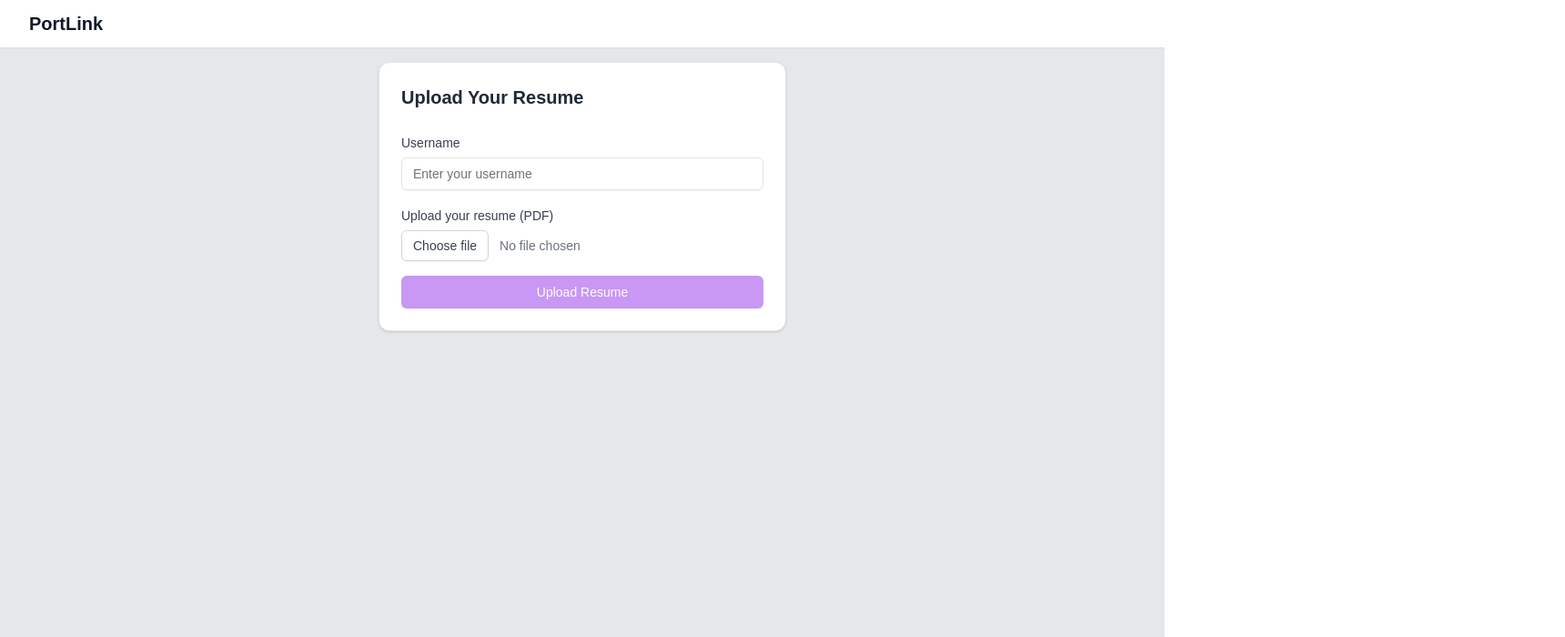
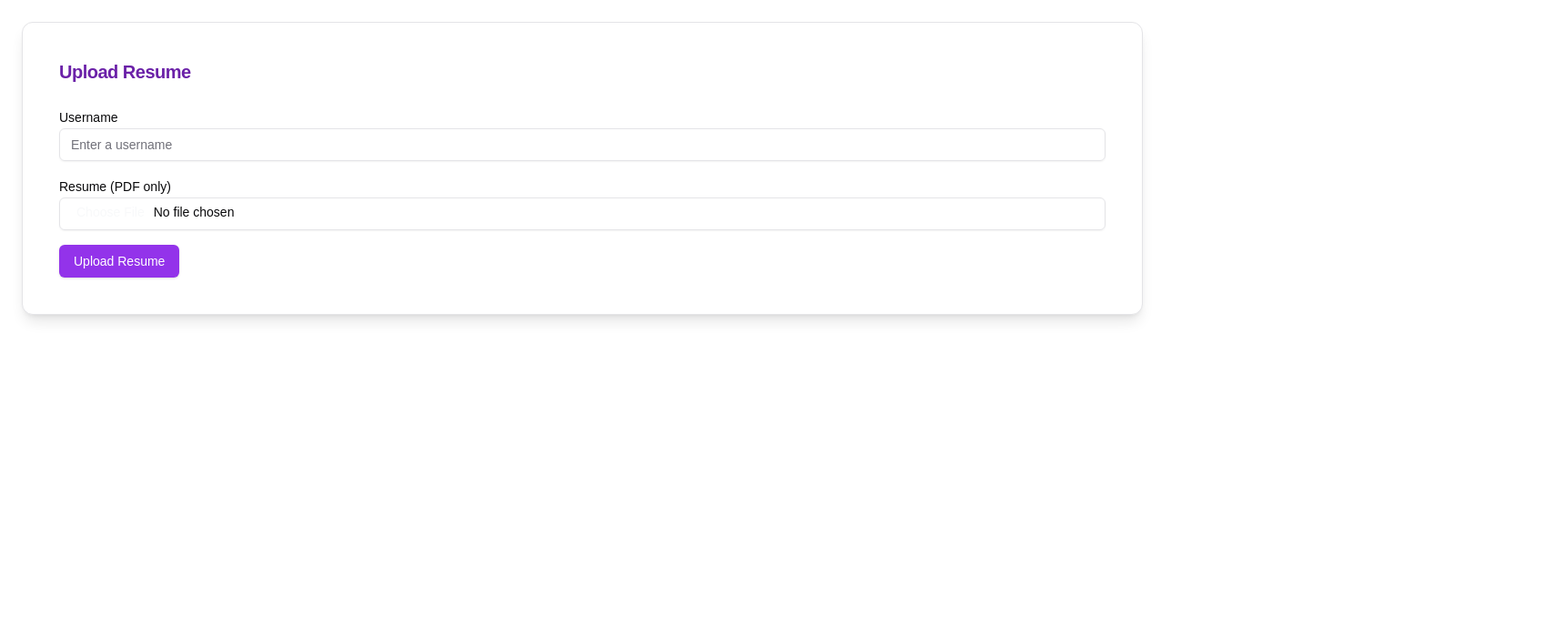
Before and after one commit to alok1929/portlink, a Next.js app: page / in a window 1280 px wide. Shown: the top 700 px of the page at 91% size, 1720 px wide, since content can reach past the window. Built offline with nearby package versions, Linux system fonts and the light colour scheme.

Commit message:
new frontend

```diff
--- a/package.json
+++ b/package.json
@@ -19,6 +19,7 @@
     "axios": "^1.7.7",
     "class-variance-authority": "^0.7.0",
     "clsx": "^2.1.1",
+    "framer-motion": "^11.9.0",
     "lucide": "^0.441.0",
     "lucide-react": "^0.441.0",
     "next": "14.2.12",
--- a/src/app/page.tsx
+++ b/src/app/page.tsx
@@ -8,27 +8,23 @@ import { Card, CardContent, CardHeader, CardTitle } from "@/components/ui/card";
 import { Avatar, AvatarFallback, AvatarImage } from "@/components/ui/avatar";
 import { Badge } from "@/components/ui/badge";
 import { ScrollArea } from "@/components/ui/scroll-area";
-import { Briefcase, Lightbulb, Github, Linkedin, Mail } from "lucide-react";
+import { Briefcase, Lightbulb, Github, Linkedin, Mail, Loader2 } from "lucide-react";
 import { toast } from "react-hot-toast";
+import { motion } from "framer-motion";
 
 interface ExtractedInfo {
   Name: string;
   Email: string;
+  LinkedIn: string;
   GitHub: string;
-  LinkedIn: string;
-  Education: string[];
   "Professional Experience": Array<{
     Role: string;
+    Duration: string;
     Description: string;
-    Duration: string;
   }>;
   Projects: Array<{
     Name: string;
     Description: string;
-  }>;
-  "Questions and Answers": Array<{
-    question: string;
-    answer: string;
   }>;
   Skills: string[];
 }
@@ -36,21 +32,10 @@ interface ExtractedInfo {
 export default function ResumeUploadPortfolio() {
   const [file, setFile] = useState<File | null>(null);
   const [username, setUsername] = useState<string>("");
-  const [isUploading, setIsUploading] = useState(false);
   const [error, setError] = useState<string | null>(null);
+  const [isUploading, setIsUploading] = useState<boolean>(false);
   const [extractedInfo, setExtractedInfo] = useState<ExtractedInfo | null>(null);
   const [publishedUrl, setPublishedUrl] = useState<string | null>(null);
-
-  const handleFileChange = (event: React.ChangeEvent<HTMLInputElement>) => {
-    if (event.target.files && event.target.files[0]) {
-      setFile(event.target.files[0]);
-      setError(null);
-    }
-  };
-
-  const handleUsernameChange = (e: React.ChangeEvent<HTMLInputElement>) => {
-    setUsername(e.target.value);
-  };
 
   const handleSubmit = async (event: React.FormEvent<HTMLFormElement>) => {
     event.preventDefault();
@@ -72,18 +57,20 @@ export default function ResumeUploadPortfolio() {
 
     try {
       const uploadResponse = await axios.post(
-        "http://localhost:5000/upload",
+        "https://portlinkpy.vercel.app/upload",
         formData,
         {
           headers: {
             "Content-Type": "multipart/form-data",
           },
+          withCredentials: true, // This is important for CORS requests with credentials
         }
       );
 
       if (uploadResponse.status === 200) {
         const fetchResponse = await axios.get(
-          `http://localhost:5000/resume/${username}`
+          `https://portlinkpy.vercel.app/resume/${username}`,
+          { withCredentials: true }
         );
         const extractedData: ExtractedInfo = fetchResponse.data.extracted_info;
         setExtractedInfo(extractedData);
@@ -92,7 +79,19 @@ export default function ResumeUploadPortfolio() {
         throw new Error("Error occurred during file upload");
       }
     } catch (err: any) {
-      const errorMessage = err.response?.data?.error || "An error occurred while processing your resume. Please try again.";
+      console.error("Error details:", err);
+      let errorMessage = "An error occurred while processing your resume. Please try again.";
+      if (err.response) {
+        errorMessage = err.response.data.error || err.response.data.message || errorMessage;
+        console.error("Response data:", err.response.data);
+        console.error("Response status:", err.response.status);
+        console.error("Response headers:", err.response.headers);
+      } else if (err.request) {
+        console.error("No response received:", err.request);
+        errorMessage = "No response received from the server. Please check your internet connection.";
+      } else {
+        console.error("Error setting up the request:", err.message);
+      }
       setError(errorMessage);
       toast.error(errorMessage);
     } finally {
@@ -101,8 +100,8 @@ export default function ResumeUploadPortfolio() {
   };
 
   const handlePublish = async () => {
-    if (!extractedInfo || !username) {
-      setError("Missing required information for publishing.");
+    if (!username) {
+      setError("Please enter a username.");
       return;
     }
 
@@ -110,23 +109,29 @@ export default function ResumeUploadPortfolio() {
     setError(null);
 
     try {
-      const vercelResponse = await axios.post(
-        "http://localhost:5000/create-vercel-project",
-        {
-          username: username,
-          extracted_info: extractedInfo,
-        }
+      const publishResponse = await axios.post(
+        `https://portlinkpy.vercel.app/publish/${username}`,
+        {},
+        { withCredentials: true }
       );
 
-      if (vercelResponse.status === 200) {
-        const { url } = vercelResponse.data;
-        setPublishedUrl(url);
-        toast.success(`Website created! Visit: ${url}`);
+      if (publishResponse.status === 200) {
+        const { published_url } = publishResponse.data;
+        setPublishedUrl(published_url);
+        toast.success("Portfolio published successfully!");
       } else {
-        throw new Error("Failed to create Vercel project");
+        throw new Error("Error occurred during portfolio publishing");
       }
     } catch (err: any) {
-      const errorMessage = err.response?.data?.error || "An error occurred while creating the Vercel project.";
+      let errorMessage = "An error occurred while publishing your portfolio.";
+      if (err.response) {
+        errorMessage = err.response.data.error || err.response.data.message || errorMessage;
+        console.error("Response data:", err.response.data);
+      } else if (err.request) {
+        errorMessage = "No response received from the server.";
+      } else {
+        errorMessage = err.message;
+      }
       setError(errorMessage);
       toast.error(errorMessage);
     } finally {
@@ -135,211 +140,164 @@ export default function ResumeUploadPortfolio() {
   };
 
   return (
-    <div className="flex h-screen bg-gray-200">
-      <div className="flex-1 flex flex-col overflow-hidden">
-        <header className="bg-white shadow-sm">
-          <div className="mx-auto py-3 sm:px-6 lg:px-8">
-            <h1 className="text-xl font-semibold text-gray-900">PortLink</h1>
-          </div>
-        </header>
-        <main className="p-4 overflow-auto">
-          {!extractedInfo ? (
-            <div className="max-w-md mx-auto">
-              <Card className="bg-white shadow">
-                <CardContent className="p-6">
-                  <h2 className="text-xl font-semibold mb-6 text-gray-800">
-                    Upload Your Resume
-                  </h2>
-                  <form onSubmit={handleSubmit} className="space-y-4">
+    <div className="container mx-auto p-6">
+      <form onSubmit={handleSubmit} className="space-y-6">
+        <Card className="shadow-lg p-4">
+          <CardHeader>
+            <CardTitle className="text-xl text-purple-800">Upload Resume</CardTitle>
+          </CardHeader>
+          <CardContent className="space-y-4">
             <div>
-                      <Label
-                        htmlFor="username"
-                        className="text-sm font-medium text-gray-700"
-                      >
-                        Username
-                      </Label>
+              <Label htmlFor="username">Username</Label>
               <Input
+                type="text"
                 id="username"
-                        type="text"
                 value={username}
-                        onChange={handleUsernameChange}
-                        className="mt-1"
-                        placeholder="Enter your username"
+                onChange={(e) => setUsername(e.target.value)}
+                placeholder="Enter a username"
               />
             </div>
             <div>
-                      <Label
-                        htmlFor="resume"
-                        className="text-sm font-medium text-gray-700"
-                      >
-                        Upload your resume (PDF)
-                      </Label>
-                      <div className="mt-1 flex items-center">
+              <Label htmlFor="file">Resume (PDF only)</Label>
               <Input
-                          id="resume"
                 type="file"
+                id="file"
                 accept=".pdf"
-                          onChange={handleFileChange}
-                          className="sr-only"
+                onChange={(e) => setFile(e.target.files ? e.target.files[0] : null)}
               />
-                        <Label
-                          htmlFor="resume"
-                          className="cursor-pointer bg-white py-2 px-3 border border-gray-300 rounded-md shadow-sm text-sm leading-4 font-medium text-gray-700 hover:bg-gray-50 focus:outline-none focus:ring-2 focus:ring-offset-2 focus:ring-indigo-500"
-                        >
-                          Choose file
-                        </Label>
-                        <span className="ml-3 text-sm text-gray-500">
-                          {file ? file.name : "No file chosen"}
-                        </span>
             </div>
-                    </div>
+            {error && <p className="text-red-600">{error}</p>}
             <Button
               type="submit"
-                      disabled={isUploading || !file || !username}
-                      className="w-full bg-purple-600 text-white hover:bg-purple-700"
+              className="bg-purple-600 text-white"
+              disabled={isUploading}
             >
-                      {isUploading ? "Uploading..." : "Upload Resume"}
+              {isUploading ? (
+                <>
+                  <Loader2 className="mr-2 h-4 w-4 animate-spin" />
+                  Uploading...
+                </>
+              ) : (
+                "Upload Resume"
+              )}
             </Button>
-                  </form>
-                  {error && <p className="mt-2 text-red-600 text-sm">{error}</p>}
           </CardContent>
         </Card>
-            </div>
-          ) : (
-            <div className="grid grid-cols-1 md:grid-cols-3 gap-4 h-full overflow-auto">
-              {/* Profile Card */}
-              <Card className="md:col-span-1 row-span-2">
-                <CardContent className="flex flex-col items-center justify-center h-full p-6">
-                  <Avatar className="w-24 h-24 mb-4">
-                    <AvatarImage
-                      src="/api/placeholder/150/150"
-                      alt="Profile"
-                    />
+      </form>
+
+      {extractedInfo && (
+        <motion.div
+          className="grid grid-cols-1 md:grid-cols-3 gap-6 mt-8"
+          initial={{ opacity: 0 }}
+          animate={{ opacity: 1 }}
+        >
+          <Card className="md:col-span-1 bg-white shadow-lg">
+            <CardHeader>
+              <CardTitle className="text-xl text-purple-800 flex items-center gap-2">
+                <Avatar className="mr-2">
+                  <AvatarImage src="/avatar.png" alt="Avatar" />
                   <AvatarFallback>{extractedInfo.Name.charAt(0)}</AvatarFallback>
                 </Avatar>
-                  <h1 className="text-3xl font-bold mb-2">
                 {extractedInfo.Name}
-                  </h1>
-                  <div className="flex space-x-4">
-                    <a
-                      href={`https://github.com/${extractedInfo.GitHub}`}
-                      target="_blank"
-                      rel="noopener noreferrer"
-                      className="text-gray-600 hover:text-gray-900"
-                    >
-                      <Github className="w-6 h-6" />
+              </CardTitle>
+            </CardHeader>
+            <CardContent className="space-y-2">
+              <p className="text-gray-600 flex items-center gap-2">
+                <Mail className="w-4 h-4" /> {extractedInfo.Email}
+              </p>
+              <p className="text-gray-600 flex items-center gap-2">
+                <Linkedin className="w-4 h-4" />{" "}
+                <a href={extractedInfo.LinkedIn} target="_blank" rel="noopener noreferrer">
+                  LinkedIn
                 </a>
-                    <a
-                      href={`https://www.linkedin.com/in/${extractedInfo.LinkedIn}`}
-                      target="_blank"
-                      rel="noopener noreferrer"
-                      className="text-gray-600 hover:text-gray-900"
-                    >
-                      <Linkedin className="w-6 h-6" />
+              </p>
+              <p className="text-gray-600 flex items-center gap-2">
+                <Github className="w-4 h-4" />{" "}
+                <a href={extractedInfo.GitHub} target="_blank" rel="noopener noreferrer">
+                  GitHub
                 </a>
-                    <a
-                      href={`mailto:${extractedInfo.Email}`}
-                      className="text-gray-600 hover:text-gray-900"
-                    >
-                      <Mail className="w-6 h-6" />
-                    </a>
+              </p>
+            </CardContent>
+          </Card>
+
+          <Card className="md:col-span-2 bg-white shadow-lg">
+            <CardHeader>
+              <CardTitle className="text-xl text-purple-800 flex items-center gap-2">
+                <Briefcase className="w-5 h-5" /> Professional Experience
+              </CardTitle>
+            </CardHeader>
+            <CardContent>
+              <ScrollArea className="h-60">
+                {extractedInfo["Professional Experience"].map((exp, idx) => (
+                  <div key={idx} className="mb-4">
+                    <h3 className="text-lg font-semibold text-gray-800">
+                      {exp.Role}
+                    </h3>
+                    <p className="text-gray-600">{exp.Duration}</p>
+                    <p className="text-gray-700">{exp.Description}</p>
+                  </div>
+                ))}
+              </ScrollArea>
+            </CardContent>
+          </Card>
+
+          <Card className="md:col-span-2 bg-white shadow-lg">
+            <CardHeader>
+              <CardTitle className="text-xl text-purple-800 flex items-center gap-2">
+                <Lightbulb className="w-5 h-5" /> Projects
+              </CardTitle>
+            </CardHeader>
+            <CardContent>
+              <ScrollArea className="h-60">
+                {extractedInfo.Projects.map((project, idx) => (
+                  <div key={idx} className="mb-4">
+                    <h3 className="text-lg font-semibold text-gray-800">
+                      {project.Name}
+                    </h3>
+                    <p className="text-gray-700">{project.Description}</p>
+                  </div>
+                ))}
+              </ScrollArea>
+            </CardContent>
+          </Card>
+
+          <Card className="md:col-span-1 bg-white shadow-lg">
+            <CardHeader>
+              <CardTitle className="text-xl text-purple-800">Skills</CardTitle>
+            </CardHeader>
+            <CardContent>
+              <div className="flex flex-wrap gap-2">
+                {extractedInfo.Skills.map((skill, idx) => (
+                  <Badge key={idx} className="text-sm">{skill}</Badge>
+                ))}
               </div>
             </CardContent>
           </Card>
+        </motion.div>
+      )}
 
-              {/* Experience Card */}
-              <Card className="md:col-span-2 row-span-2">
-                <CardHeader>
-                  <CardTitle className="flex items-center">
-                    <Briefcase className="w-5 h-5 mr-2" />
-                    Experience
-                  </CardTitle>
-                </CardHeader>
-                <ScrollArea className="h-96 p-4">
-                  {extractedInfo["Professional Experience"].map(
-                    (experience, index) => (
-                      <div key={index} className="mb-6">
-                        <h2 className="text-lg font-semibold">
-                          {experience.Role}
-                        </h2>
-                        <p className="text-sm text-gray-600 mb-1">
-                          {experience.Duration}
-                        </p>
-                        <p className="text-sm text-gray-800">
-                          {experience.Description}
-                        </p>
-                      </div>
-                    )
-                  )}
-                </ScrollArea>
-              </Card>
-
-              {/* Skills */}
-              <Card className="md:col-span-2 row-span-1">
-                <CardHeader>
-                  <CardTitle className="flex items-center">
-                    <Lightbulb className="w-5 h-5 mr-2" />
-                    Skills
-                  </CardTitle>
-                </CardHeader>
-                <CardContent>
-                  {extractedInfo.Skills.map((skill, index) => (
-                    <Badge key={index} className="mr-2 mb-2">
-                      {skill}
-                    </Badge>
-                  ))}
-                </CardContent>
-              </Card>
-
-              {/* Projects */}
-              <Card className="md:col-span-2 ">
-                <CardHeader>
-                  <CardTitle>Projects</CardTitle>
-                </CardHeader>
-                <CardContent>
-                  {extractedInfo.Projects.map((project, index) => (
-                    <div key={index} className="mb-6">
-                      <h3 className="text-lg font-semibold">
-                        {project.Name}
-                      </h3>
-                      <p className="text-sm text-gray-800">
-                        {project.Description}
-                      </p>
-
-                    </div>
-                  ))}
-                </CardContent>
-              </Card>
-
-              {/* Publish Button */}
-              <div className="md:col-span-3 flex justify-center mt-4">
-                <Button
-                  className="bg-green-500 hover:bg-green-600"
-                  onClick={handlePublish}
-                  disabled={isUploading}
-                >
-                  {isUploading ? "Publishing..." : "Publish"}
+      {extractedInfo && (
+        <div className="mt-8">
+          <Button onClick={handlePublish} className="bg-green-600 text-white">
+            Publish Portfolio
           </Button>
-              </div>
-
-              {/* Published URL */}
           {publishedUrl && (
-                <div className="md:col-span-3 text-center mt-4">
-                  <p className="text-lg font-semibold">Your resume is published at:</p>
+            <div className="mt-4">
+              <p className="text-lg">
+                Portfolio published! View it at:{" "}
                 <a
                   href={publishedUrl}
                   target="_blank"
                   rel="noopener noreferrer"
-                    className="text-blue-500 hover:text-blue-700"
+                  className="text-blue-600 underline"
                 >
                   {publishedUrl}
                 </a>
+              </p>
             </div>
           )}
         </div>
       )}
-        </main>
-      </div>
     </div>
   );
 }
```
Also changed, not shown: 1 other file (tests, documents, lock files or other folders). Lines whose indentation alone changed are shown as unchanged.
